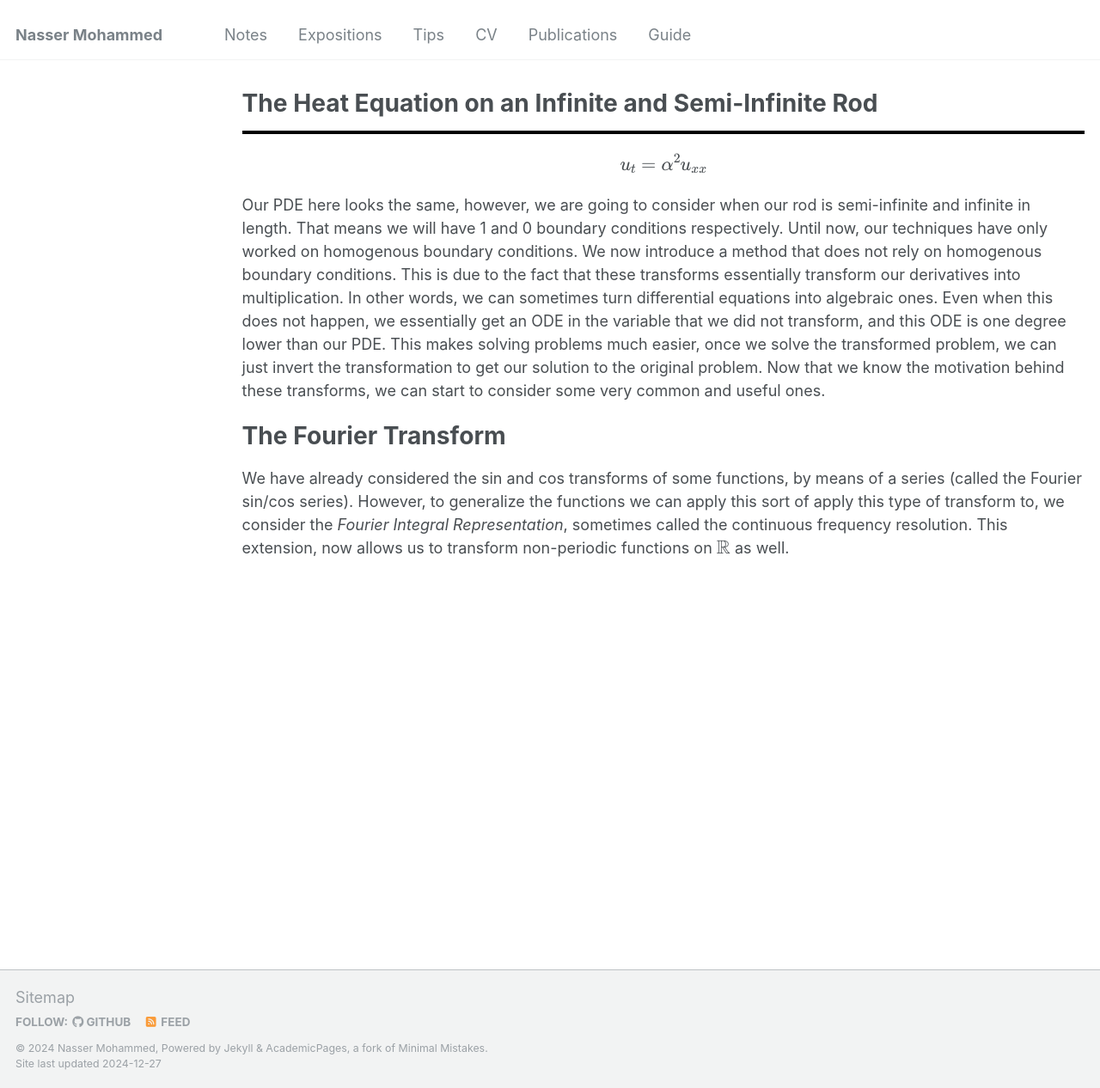
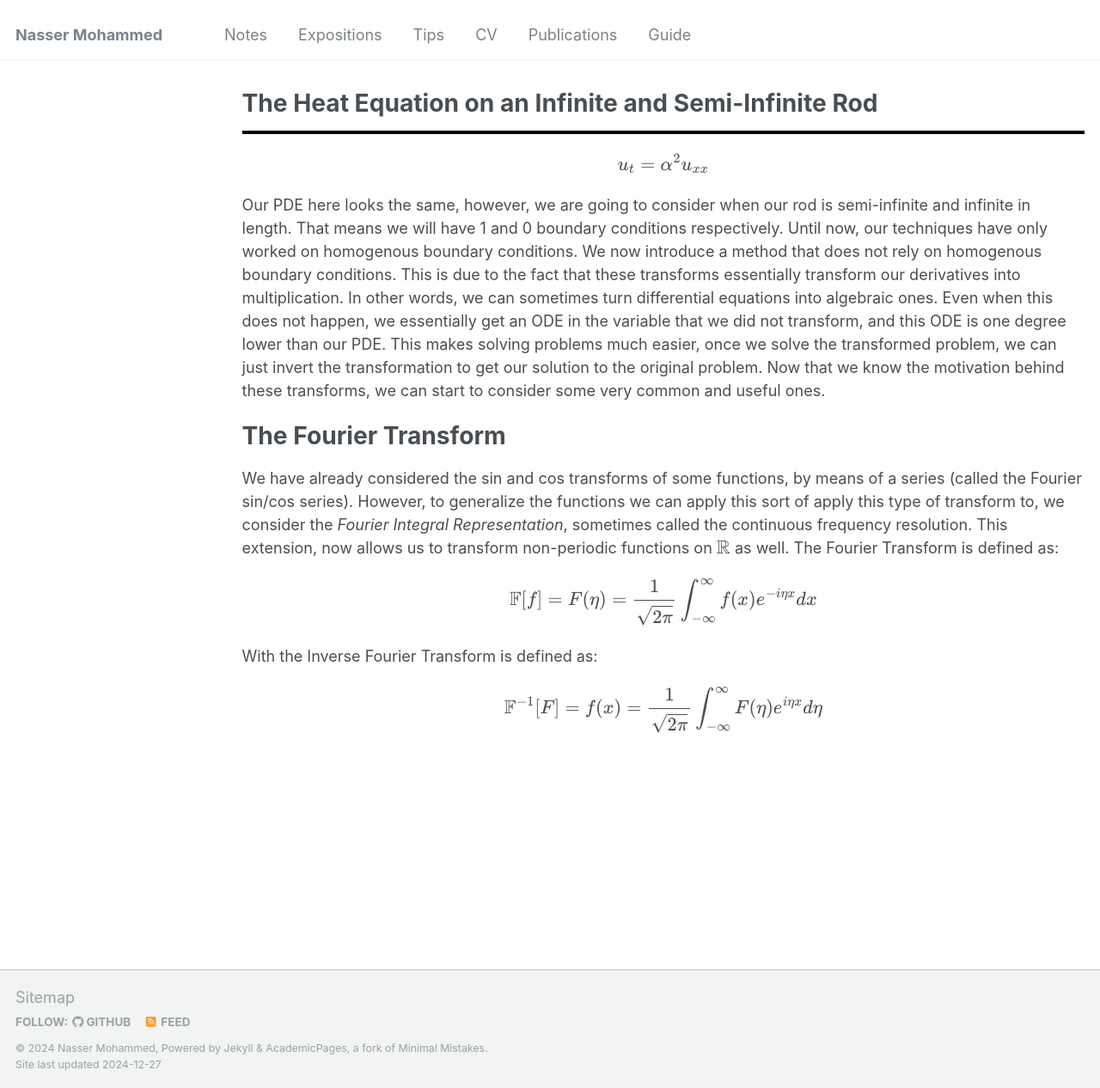
Before and after one commit to Nasser-Mohammed/Nasser-Mohammed.github.io, a Jekyll site: the page built from _pages/notes/pde/laplace-fourier-transforms.md, in a window 1280 px wide and 1266 px high. Shown: the whole window at 86% size. Built offline with Jekyll 4.4.1, drawn with Linux system fonts in a browser that asks for light colours.

Commit message:
Update laplace-fourier-transforms.md

```diff
--- a/_pages/notes/pde/laplace-fourier-transforms.md
+++ b/_pages/notes/pde/laplace-fourier-transforms.md
@@ -19,4 +19,7 @@ The Fourier Transform
 ====
 We have already considered the sin and cos transforms of some functions, by means of a series (called the Fourier sin/cos series). However, to
 generalize the functions we can apply this sort of apply this type of transform to, we consider the *Fourier Integral Representation*, sometimes
-called the continuous frequency resolution. This extension, now allows us to transform non-periodic functions on \\(\mathbb{R}\\) as well.
+called the continuous frequency resolution. This extension, now allows us to transform non-periodic functions on \\(\mathbb{R}\\) as well. The Fourier Transform is defined as:
+\\[\\mathbb{F}\[f\] = F(\eta) = \frac{1}{\sqrt{2\pi}}\int_{-\infty}^{\infty}f(x)e^{-i\eta x}dx\\]
+With the Inverse Fourier Transform is defined as:
+\\[\\mathbb{F}^{-1}\[F\] = f(x) = \frac{1}{\sqrt{2\pi}}\int_{-\infty}^{\infty}F(\eta)e^{i\eta x}d\eta\\]
```
